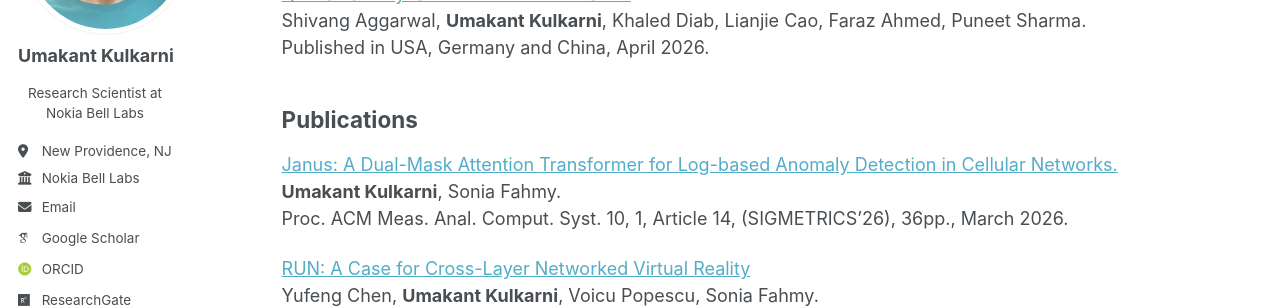
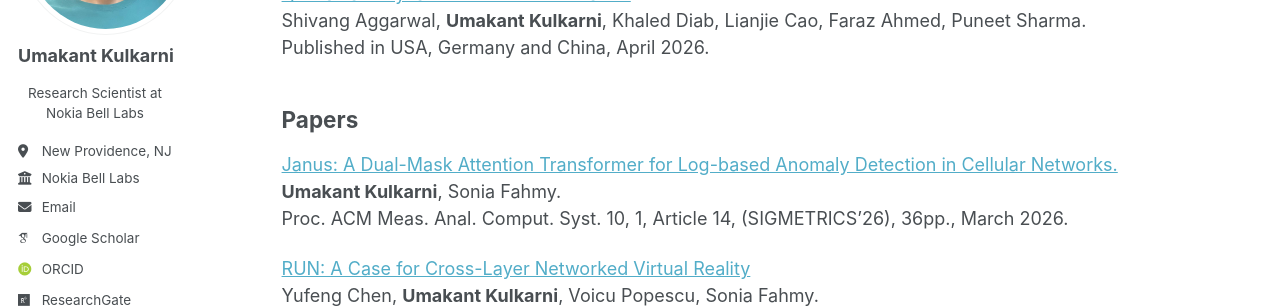
Before and after one commit to UmakantKulkarni/UmakantKulkarni.github.io, a Jekyll site: the page built from _pages/publications.md, in a window 1280 px wide and 900 px high. Shown: the part 252-560 px from the top of the window. Built offline with Jekyll 4.4.1, drawn with Linux system fonts in a browser that asks for light colours; some web fonts are replaced; a script bundle is joined from its source files by our own code; library files that are not in the unit come from our copies.

Commit message:
Update publications.md

```diff
--- a/_pages/publications.md
+++ b/_pages/publications.md
@@ -19,7 +19,7 @@ You can also find my articles on <a href="{{site.author.googlescholar}}">my Goog
 Shivang Aggarwal, **Umakant Kulkarni**, Khaled Diab, Lianjie Cao, Faraz Ahmed, Puneet Sharma.
 Published in USA, Germany and China, April 2026.
 
-## Publications
+## Papers
 
 <!-- New style rendering if publication categories are defined -->
 <!--
```
